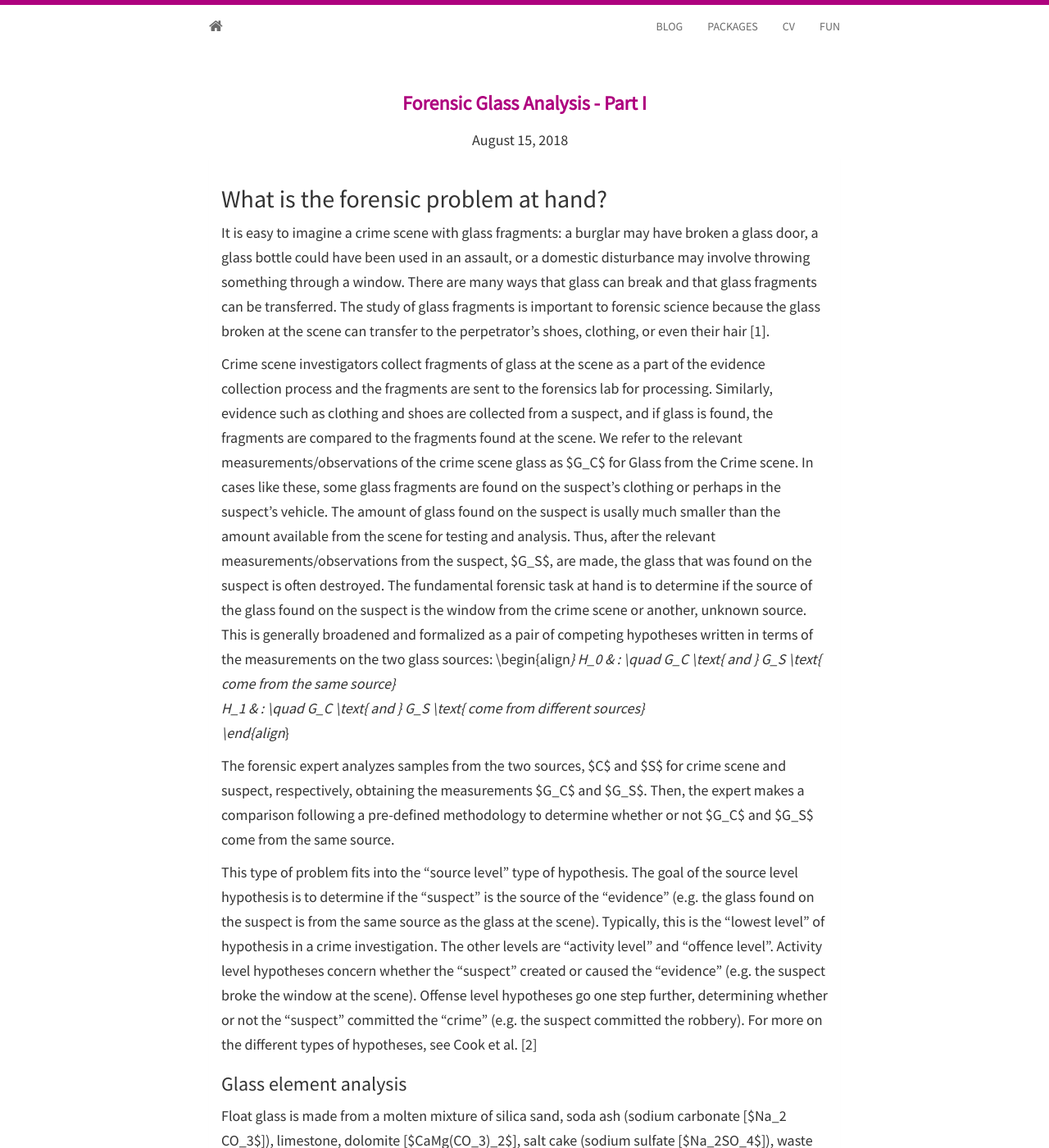
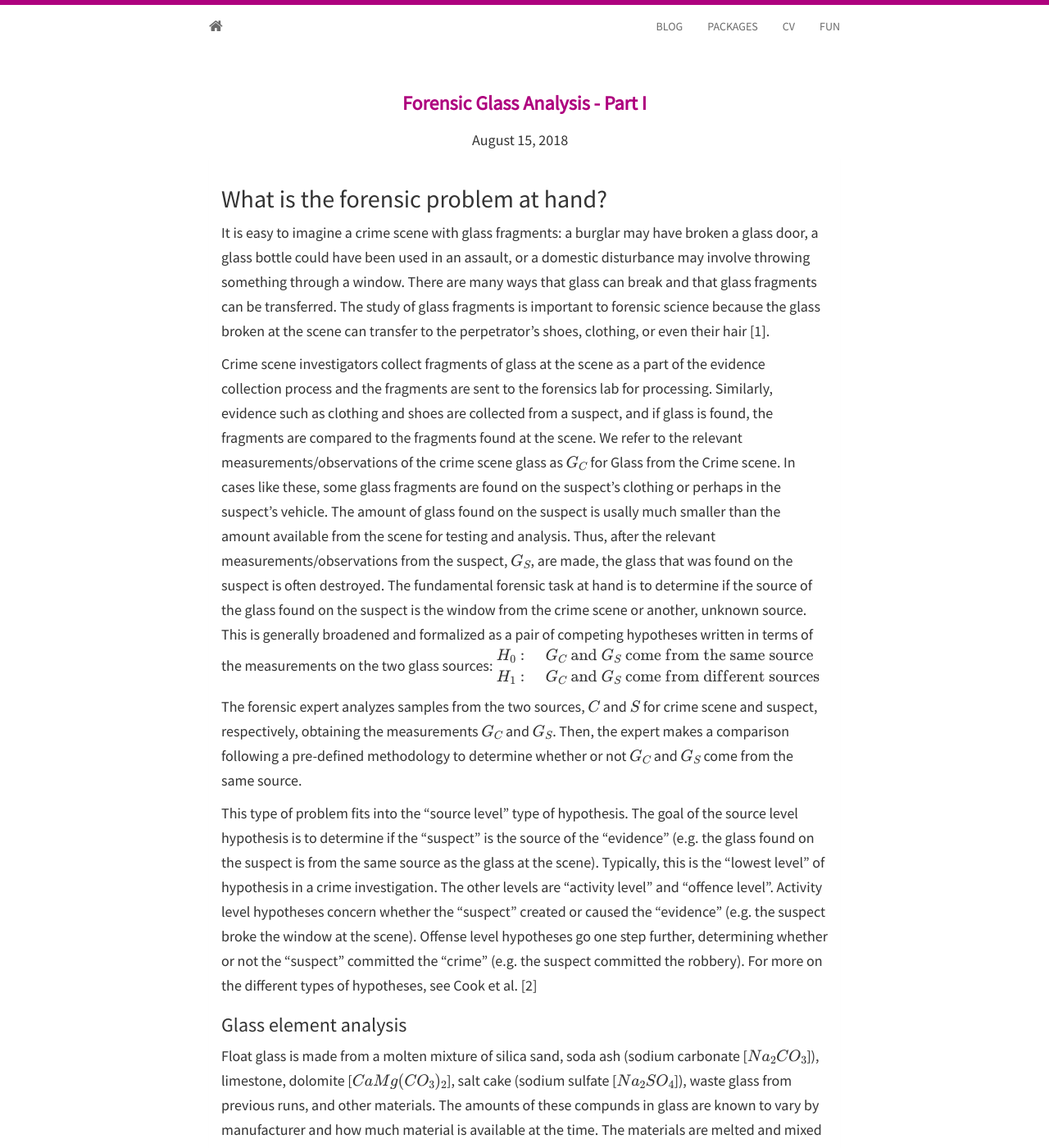
Before and after one commit to sctyner/sctyner.github.io, a Jekyll site: the page built from _posts/2018-08-15-forensic-glass-i.md, in a window 1280 px wide and 1400 px high. Shown: the whole window at 82% size. Built offline with Jekyll 4.4.1, drawn with Linux system fonts in a browser that asks for light colours; nearby versions of some CDN libraries; formulas are drawn with MathJax 3; some of the changed text lies outside the part shown.

Commit message:
turns out i was tex-ing wrong. womp womp.

```diff
--- a/_layouts/page.html
+++ b/_layouts/page.html
@@ -2,4 +2,8 @@
 layout: layout
 ---
 
+<script type="text/javascript"
+    src="http://cdn.mathjax.org/mathjax/latest/MathJax.js?config=TeX-AMS-MML_HTMLorMML">
+</script>
+
 {{ content }}
--- a/_layouts/post.html
+++ b/_layouts/post.html
@@ -1,6 +1,10 @@
 ---
 layout: layout
 ---
+
+<script type="text/javascript"
+    src="http://cdn.mathjax.org/mathjax/latest/MathJax.js?config=TeX-AMS-MML_HTMLorMML">
+</script>
 
 <div class="container">
 	<div class="blog-post">
--- a/_posts/2018-08-15-forensic-glass-i.md
+++ b/_posts/2018-08-15-forensic-glass-i.md
@@ -10,8 +10,6 @@ layout: post
 categories: blog, rstats, forensics, glass
 ---
 
-<script src='https://cdnjs.cloudflare.com/ajax/libs/mathjax/2.7.5/latest.js?config=TeX-MML-AM_CHTML' async></script>
-
 
 
 
@@ -20,21 +18,23 @@ categories: blog, rstats, forensics, glass
 
 It is easy to imagine a crime scene with glass fragments: a burglar may have broken a glass door, a glass bottle could have been used in an assault, or a domestic disturbance may involve throwing something through a window. There are many ways that glass can break and that glass fragments can be transferred. The study of glass fragments is important to forensic science because the glass broken at the scene can transfer to the perpetrator's shoes, clothing, or even their hair [1].
 
-Crime scene investigators collect fragments of glass at the scene as a part of the evidence collection process and the fragments are sent to the forensics lab for processing. Similarly, evidence such as clothing and shoes are collected from a suspect, and if glass is found, the fragments are compared to the fragments found at the scene. We refer to the relevant measurements/observations of the crime scene glass as $G_C$ for Glass from the Crime scene. In cases like these, some glass fragments are found on the suspect's clothing or perhaps in the suspect's vehicle. The amount of glass found on the suspect is usally much smaller than the amount available from the scene for testing and analysis. Thus, after the relevant measurements/observations from the suspect, $G_S$, are made, the glass that was found on the suspect is often destroyed. The fundamental forensic task at hand is to determine if the source of the glass found on the suspect is the window from the crime scene or another, unknown source. This is generally broadened and formalized as a pair of competing hypotheses written in terms of the measurements on the two glass sources:
+Crime scene investigators collect fragments of glass at the scene as a part of the evidence collection process and the fragments are sent to the forensics lab for processing. Similarly, evidence such as clothing and shoes are collected from a suspect, and if glass is found, the fragments are compared to the fragments found at the scene. We refer to the relevant measurements/observations of the crime scene glass as \\(G_C\\) for Glass from the Crime scene. In cases like these, some glass fragments are found on the suspect's clothing or perhaps in the suspect's vehicle. The amount of glass found on the suspect is usally much smaller than the amount available from the scene for testing and analysis. Thus, after the relevant measurements/observations from the suspect, \\(G_S\\), are made, the glass that was found on the suspect is often destroyed. The fundamental forensic task at hand is to determine if the source of the glass found on the suspect is the window from the crime scene or another, unknown source. This is generally broadened and formalized as a pair of competing hypotheses written in terms of the measurements on the two glass sources:
+$$
 \begin{align*}
 H_0 & : \quad G_C \text{ and } G_S \text{ come from the same source} \\
 H_1 & : \quad G_C \text{ and } G_S \text{ come from different sources}
 \end{align*}
+$$
 
-The forensic expert analyzes samples from the two sources, $C$ and $S$ for crime scene and suspect, respectively, obtaining the measurements $G_C$ and $G_S$. Then, the expert makes a comparison following a pre-defined methodology to determine whether or not $G_C$ and $G_S$ come from the same source.
+The forensic expert analyzes samples from the two sources, \\(C\\) and \\(S\\) for crime scene and suspect, respectively, obtaining the measurements \\(G_C\\) and \\(G_S\\). Then, the expert makes a comparison following a pre-defined methodology to determine whether or not \\(G_C\\) and \\(G_S\\) come from the same source.
 
 This type of problem fits into the "source level" type of hypothesis. The goal of the source level hypothesis is to determine if the "suspect" is the source of the "evidence" (e.g. the glass found on the suspect is from the same source as the glass at the scene). Typically, this is the "lowest level" of hypothesis in a crime investigation. The other levels are "activity level" and "offence level". Activity level hypotheses concern whether the "suspect" created or caused the "evidence" (e.g. the suspect broke the window at the scene). Offense level hypotheses go one step further, determining whether or not the "suspect" committed the "crime" (e.g. the suspect committed the robbery). For more on the different types of hypotheses, see Cook et al. [2]
 
 ### Glass element analysis
 
-Float glass is made from a molten mixture of silica sand, soda ash (sodium carbonate [$Na_2 CO_3$]), limestone, dolomite [$CaMg(CO_3)_2$], salt cake (sodium sulfate [$Na_2SO_4$]), waste glass from previous runs, and other materials. The amounts of these compunds in glass are known to vary by manufacturer and how much material is available at the time. The materials are melted and mixed together, then the hot liquid material is poured over a pool of molten tin to begin cooling. The very large sheet of glass is cooled, scored, and cut into the appropriate size panes. For more on the making of float glass, see [this video](https://youtu.be/OVokYKqWRZE) or [this Wikipedia page](https://en.wikipedia.org/wiki/Float_glass#cite_note-10). The forensic process assumes that each individual pane cut from the football-fields-long piece of glass can be distiguished from the others.
+Float glass is made from a molten mixture of silica sand, soda ash (sodium carbonate [\\(Na_2 CO_3\\)]), limestone, dolomite [\\(CaMg(CO_3)_2\\)], salt cake (sodium sulfate [\\(Na_2SO_4\\)]), waste glass from previous runs, and other materials. The amounts of these compunds in glass are known to vary by manufacturer and how much material is available at the time. The materials are melted and mixed together, then the hot liquid material is poured over a pool of molten tin to begin cooling. The very large sheet of glass is cooled, scored, and cut into the appropriate size panes. For more on the making of float glass, see [this video](https://youtu.be/OVokYKqWRZE) or [this Wikipedia page](https://en.wikipedia.org/wiki/Float_glass#cite_note-10). The forensic process assumes that each individual pane cut from the football-fields-long piece of glass can be distiguished from the others.
 
-There is a standard method to follow for glass element analysis according to ASTM international, an international standards organization [3]. In order to obtain an elemental composition of a piece of glass, the fragment must first be "digested" in an acid mixture, then dried and reconstituted in acid. To measure the glass-acid mixture, an inductively coupled plasma mass spectrometer (ICP-MS) should be used to obtain measurements of elements in mg/kg (milligram of element per kilogram of glass), which is equivalent to ppm (parts per million). Blanks must also be measured in order to properly calibrate the results, as well as two or more standard reference glasses of known elemental composition. At least three measurements of each glass source ($C$, $S$, and the standards) must be taken with the ICP-MS and the element concentrations recorded from all three measurements. As many as 40 elements can be detected in a glass sample using this ICP-MS method.
+There is a standard method to follow for glass element analysis according to ASTM international, an international standards organization [3]. In order to obtain an elemental composition of a piece of glass, the fragment must first be "digested" in an acid mixture, then dried and reconstituted in acid. To measure the glass-acid mixture, an inductively coupled plasma mass spectrometer (ICP-MS) should be used to obtain measurements of elements in mg/kg (milligram of element per kilogram of glass), which is equivalent to ppm (parts per million). Blanks must also be measured in order to properly calibrate the results, as well as two or more standard reference glasses of known elemental composition. At least three measurements of each glass source (\\(C\\), \\(S\\), and the standards) must be taken with the ICP-MS and the element concentrations recorded from all three measurements. As many as 40 elements can be detected in a glass sample using this ICP-MS method.
 
 ## Data Sources
 
```
Also changed, not shown: _source/2018-08-15-forensic-glass-i.Rmd (+6 -6 lines).
